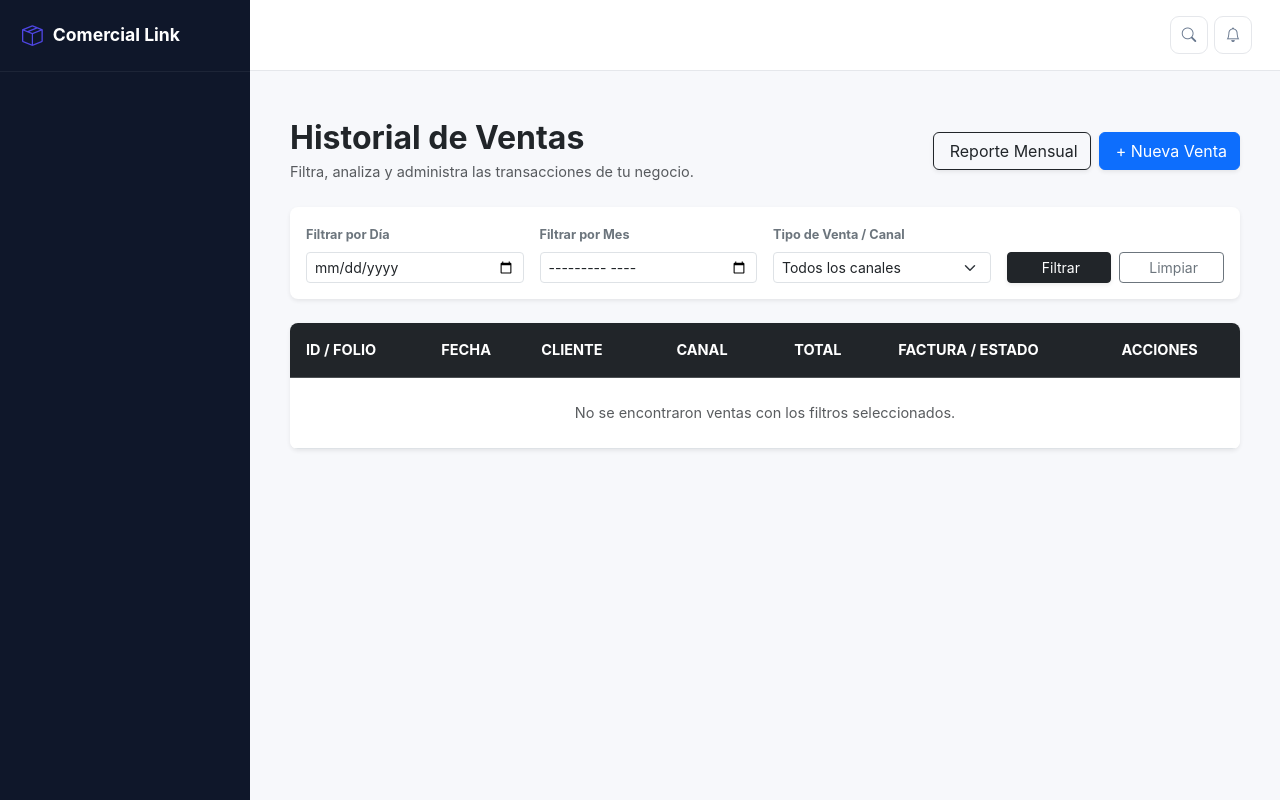
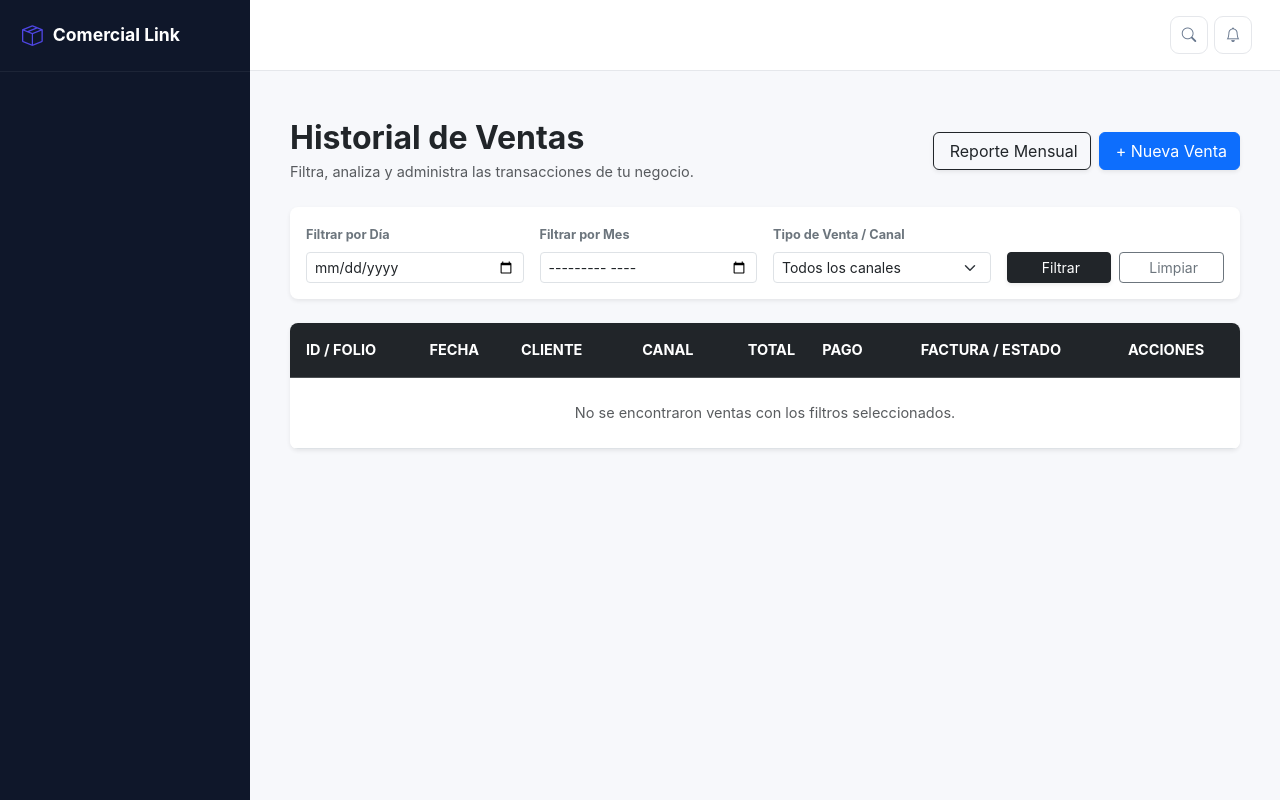
Before and after one commit to jraularanda-lab/comercial-link, a Flask app: template templates/ventas/index.html in a window 1280 px wide. Run offline with Flask 3, Linux system fonts and the light colour scheme; the template is opened without the code that fills it, so the values that code supplies are empty; parts of the project's set-up code (start-up, migrations or seed data) failed here and were passed over.

Commit message:
Agregado credito y estado de pago en ventas

```diff
--- a/templates/ventas/index.html
+++ b/templates/ventas/index.html
@@ -62,6 +62,7 @@
                             <th class="py-3">Cliente</th>
                             <th class="py-3 text-center">Canal</th>
                             <th class="py-3 text-end">Total</th>
+                            <th class="py-3 text-center">Pago</th>
                             <th class="py-3 text-center">Factura / Estado</th>
                             <th class="py-3 text-center pe-3">Acciones</th>
                         </tr>
@@ -82,6 +83,19 @@
                                 {% endif %}
                             </td>
                             <td class="text-end fw-bold text-success">${{ "%.2f"|format(v.total) }}</td>
+
+                            <!-- ✅ NUEVA CELDA DE MÉTODO DE PAGO Y ESTADO -->
+                            <td class="text-center">
+                                {% if v.metodo_pago == 'Crédito' %}
+                                    {% if v.pagado %}
+                                        <span class="badge bg-success px-2 py-1"><i class="fas fa-check-circle me-1"></i> Crédito Pagado</span>
+                                    {% else %}
+                                        <span class="badge bg-danger px-2 py-1"><i class="fas fa-clock me-1"></i> Crédito Pendiente</span>
+                                    {% endif %}
+                                {% else %}
+                                    <span class="badge bg-light text-dark border px-2 py-1">{{ v.metodo_pago or 'Efectivo' }}</span>
+                                {% endif %}
+                            </td>
 
                             <!-- ✅ CELDA DE FACTURACIÓN Y DEVOLUCIÓN CON MOTIVO EN TOOLTIP -->
                             <td class="text-center">
@@ -109,7 +123,7 @@
                         </tr>
                         {% else %}
                         <tr>
-                            <td colspan="7" class="text-center py-4 text-muted">
+                            <td colspan="8" class="text-center py-4 text-muted">
                                 No se encontraron ventas con los filtros seleccionados.
                             </td>
                         </tr>
```
Also changed, not shown: blueprints/ventas.py (+6 -1 lines), templates/ventas/nueva.html (+22 -3 lines).
